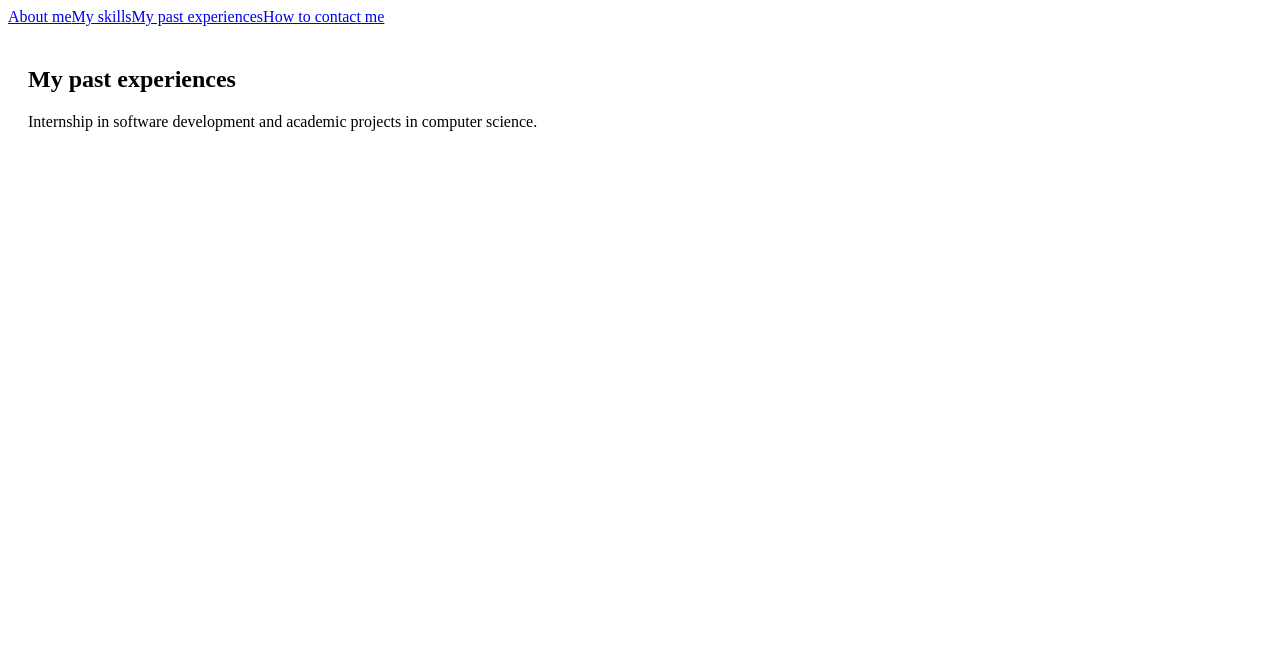
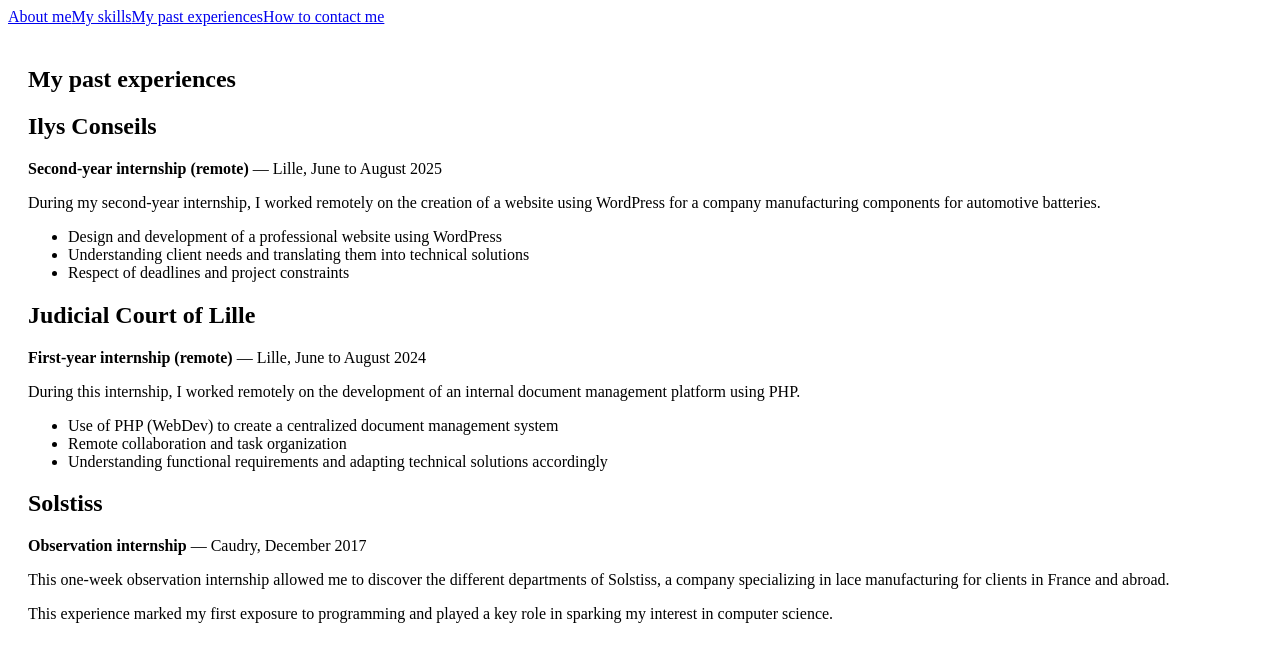
Before and after one commit to QuentinoDelFuego/CV_React, a React (Vite) app in the folder my_app/: page /experiences in a window 1280 px wide. Shown: the top 662 px of the page. Built offline with nearby package versions, Linux system fonts and the light colour scheme.

Commit message:
contenu pages exp et contact

```diff
--- a/my_app/src/pages/Contact.jsx
+++ b/my_app/src/pages/Contact.jsx
@@ -2,11 +2,52 @@ export default function Contact() {
   return (
     <section>
       <h1>How to contact me</h1>
+
+      <p>
+        If you would like to discuss an internship or an apprenticeship opportunity,
+        feel free to contact me using the details below.
+      </p>
+
+      <h2>Contact details</h2>
       <ul>
-        <li>Email: quentin@example.com</li>
-        <li>LinkedIn</li>
-        <li>GitHub</li>
+        <li>
+          <strong>Email:</strong>{" "}
+          <a href="mailto:juskowiakquentin@gmail.com">juskowiakquentin@gmail.com</a>
+        </li>
+        <li>
+          <strong>LinkedIn:</strong>{" "}
+          <a
+            href="https://www.linkedin.com/in/quentin-juskowiak-589a5a293/"
+            target="_blank"
+            rel="noreferrer"
+          >
+            View my LinkedIn profile
+          </a>
+        </li>
+        <li>
+          <strong>GitHub:</strong>{" "}
+          <a
+            href="https://github.com/QuentinoDelFuego"
+            target="_blank"
+            rel="noreferrer"
+          >
+            View my GitHub
+          </a>
+        </li>
+        <li>
+          <strong>Location:</strong> Lille, France
+        </li>
+        <li>
+          <strong>Mobility:</strong> Driving license and personal vehicle
+        </li>
       </ul>
+
+      <h2>CV</h2>
+      <p>
+        <a href="/cvQuentinJuskowiak.pdf" target="_blank" rel="noreferrer">
+          Download my CV (PDF)
+        </a>
+      </p>
     </section>
   );
 }
--- a/my_app/src/pages/Experiences.jsx
+++ b/my_app/src/pages/Experiences.jsx
@@ -2,10 +2,48 @@ export default function Experiences() {
   return (
     <section>
       <h1>My past experiences</h1>
-      <p>
-        Internship in software development and academic projects
-        in computer science.
-      </p>
+
+      <article>
+        <h2>Ilys Conseils</h2>
+        <p><strong>Second-year internship (remote)</strong> — Lille, June to August 2025</p>
+        <p>
+          During my second-year internship, I worked remotely on the creation of a website
+          using WordPress for a company manufacturing components for automotive batteries.
+        </p>
+        <ul>
+          <li>Design and development of a professional website using WordPress</li>
+          <li>Understanding client needs and translating them into technical solutions</li>
+          <li>Respect of deadlines and project constraints</li>
+        </ul>
+      </article>
+
+      <article>
+        <h2>Judicial Court of Lille</h2>
+        <p><strong>First-year internship (remote)</strong> — Lille, June to August 2024</p>
+        <p>
+          During this internship, I worked remotely on the development of an internal
+          document management platform using PHP.
+        </p>
+        <ul>
+          <li>Use of PHP (WebDev) to create a centralized document management system</li>
+          <li>Remote collaboration and task organization</li>
+          <li>Understanding functional requirements and adapting technical solutions accordingly</li>
+        </ul>
+      </article>
+
+      <article>
+        <h2>Solstiss</h2>
+        <p><strong>Observation internship</strong> — Caudry, December 2017</p>
+        <p>
+          This one-week observation internship allowed me to discover the different
+          departments of Solstiss, a company specializing in lace manufacturing for
+          clients in France and abroad.
+        </p>
+        <p>
+          This experience marked my first exposure to programming and played a key
+          role in sparking my interest in computer science.
+        </p>
+      </article>
     </section>
   );
 }
```
Also changed, not shown: 1 other file (tests, documents, lock files or other folders).
